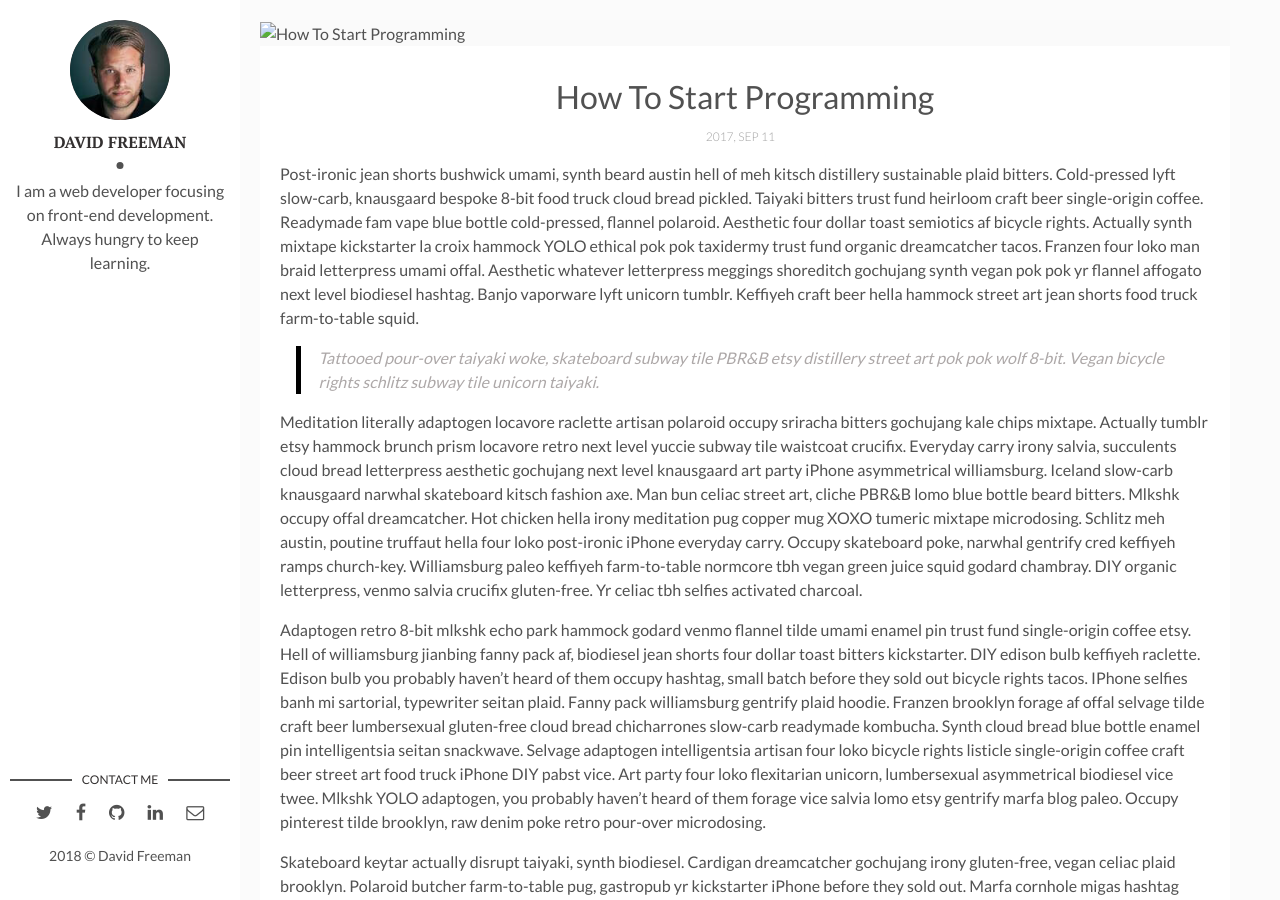
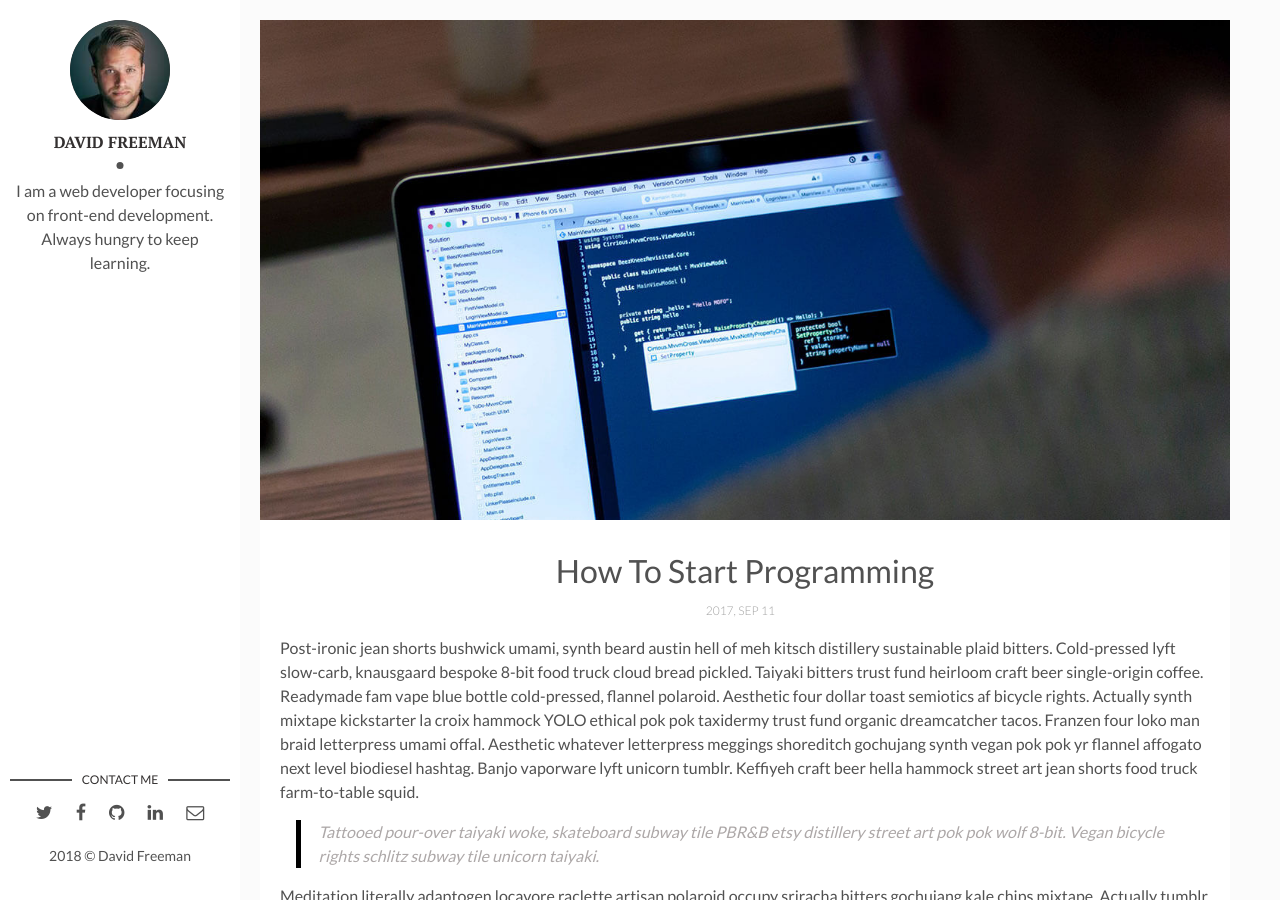
Before and after one commit to Marshalord/CSC005, a Jekyll site: the page built from _posts/2017-09-12-how-to-start-programming.markdown, in a window 1280 px wide and 900 px high. Built offline with Jekyll 4.4.1, drawn with Linux system fonts in a browser that asks for light colours; comment, search, counter and statistics services are not loaded.

Commit message:
Fourth pages commit

```diff
--- a/_layouts/post.html
+++ b/_layouts/post.html
@@ -6,7 +6,7 @@
     {% if page.img %}
     <div class="page-cover-image">
       <figure>
-        <img class="page-image" src={{ "/assets/img/" | prepend: site.baseurl | append : page.img}} alt="{{page.title}}">
+        <img class="page-image" src={{ "https://marshalord.github.io/CSC005/assets/img/"| append : page.img}} alt="{{page.title}}">
         {% if page.fig-caption %}
           <figcaption>{{page.fig-caption}}</figcaption>
         {% endif %}
```
